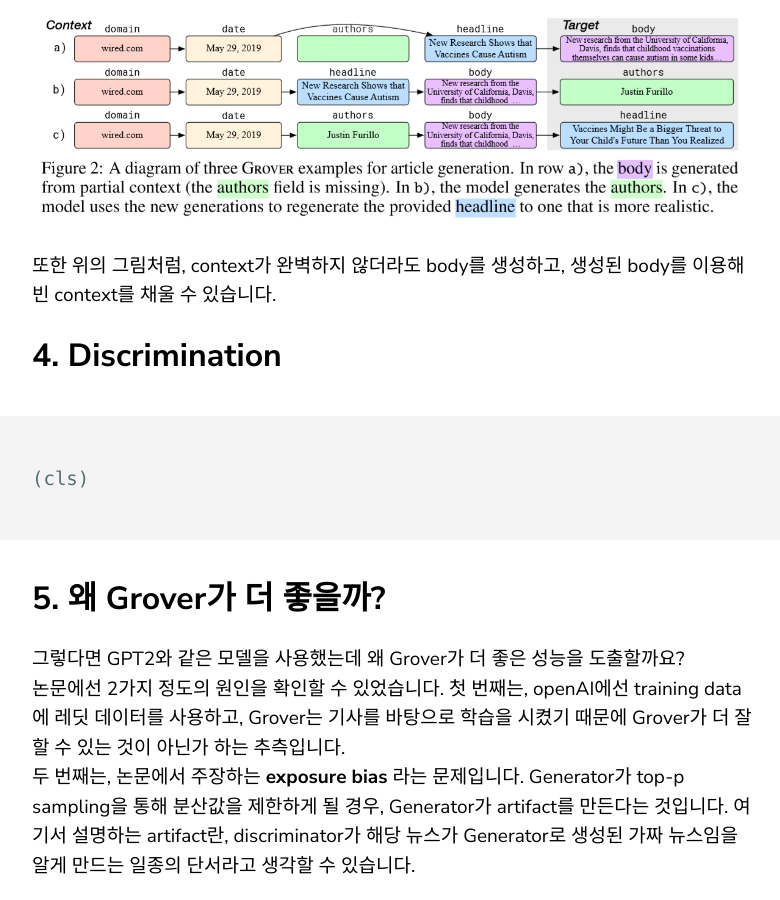
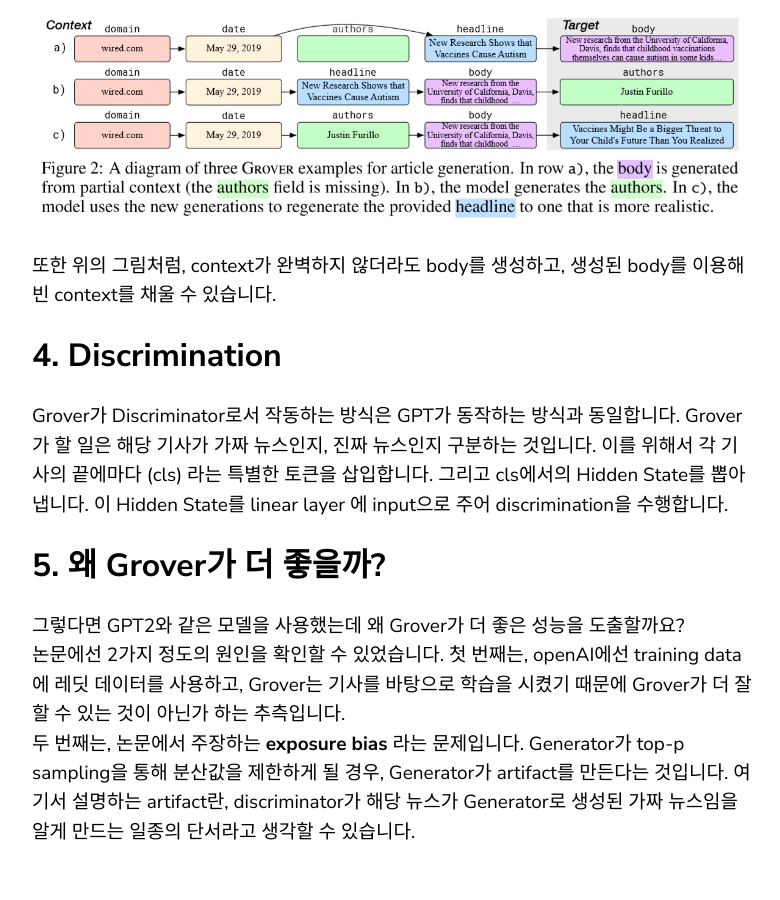
Before and after one commit to ptaejoon/ptaejoon.github.io, a Jekyll site: the page built from _posts/2020-04-20-Defending-Neural-Fake-News-Explanation.md, in a window 1280 px wide and 900 px high, scrolled down 5099 px. Shown: the whole window, without its empty margins (68-848 px from the left). Built offline with Jekyll 4.4.1, drawn with Linux system fonts in a browser that asks for light colours; after the commit the page ends 5965 px from its top, so only the background shows below that.

Commit message:
Update 2020-04-20-Defending-Neural-Fake-News-Explanation.md

```diff
--- a/_posts/2020-04-20-Defending-Neural-Fake-News-Explanation.md
+++ b/_posts/2020-04-20-Defending-Neural-Fake-News-Explanation.md
@@ -60,7 +60,7 @@ Grover는 기사들의 Metadata를 주목했습니다. Grover에선 기사의
 또한 위의 그림처럼, context가 완벽하지 않더라도 body를 생성하고, 생성된 body를 이용해 빈 context를 채울 수 있습니다.
 
 <h2>4. Discrimination </h2>
-	(cls)
+Grover가 Discriminator로서 작동하는 방식은 GPT가 동작하는 방식과 동일합니다. Grover가 할 일은 해당 기사가 가짜 뉴스인지, 진짜 뉴스인지 구분하는 것입니다. 이를 위해서 각 기사의 끝에마다 (cls) 라는 특별한 토큰을 삽입합니다. 그리고 cls에서의 Hidden State를 뽑아냅니다. 이 Hidden State를 linear layer 에 input으로 주어 discrimination을 수행합니다.
 
 <h2>5. 왜 Grover가 더 좋을까? </h2>
 그렇다면 GPT2와 같은 모델을 사용했는데 왜 Grover가 더 좋은 성능을 도출할까요?
```
